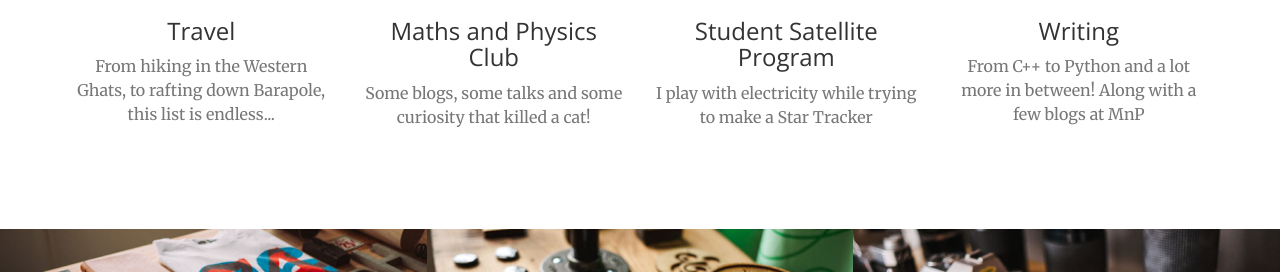
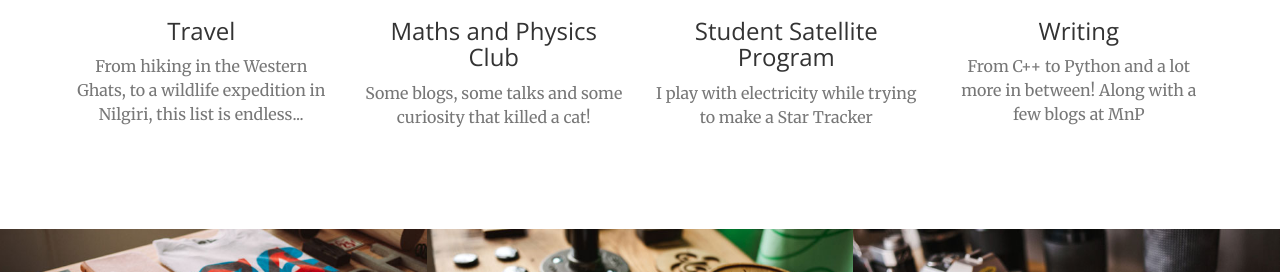
Before and after one commit to aravindbharathi/aravindbharathi.github.io, a Jekyll site: the page built from index.html, in a window 1280 px wide and 900 px high, scrolled down 1416 px. Shown: the part 204-476 px from the top of the window. Built offline with Jekyll 4.4.1, drawn with Linux system fonts in a browser that asks for light colours.

Commit message:
Update stuff.html

```diff
--- a/_includes/stuff.html
+++ b/_includes/stuff.html
@@ -15,7 +15,7 @@
                     <i class="fa fa-4x fa-subway wow bounceIn text-primary" data-wow-delay=".2s"></i>
                     </a>
                     <h3>Travel</h3>
-                    <p class="text-muted">From hiking in the Western Ghats, to rafting down Barapole, this list is endless...</p>
+                    <p class="text-muted">From hiking in the Western Ghats, to a wildlife expedition in Nilgiri, this list is endless...</p>
                 </div>
             </div>
             <div class="col-lg-3 col-md-6 text-center">
@@ -39,6 +39,7 @@
             <div class="col-lg-3 col-md-6 text-center">
                 <div class="service-box">
                     <a href="https://github.com/bvcxz1" target="_blank">
+                    <!--<i class="fa fa-4x fa-code wow bounceIn text-primary" data-wow-delay=".3s"></i>-->
                     <i class="fa fa-4x fa-code wow bounceIn text-primary" data-wow-delay=".3s"></i>
                     </a>
                     <h3>Writing</h3>
```
